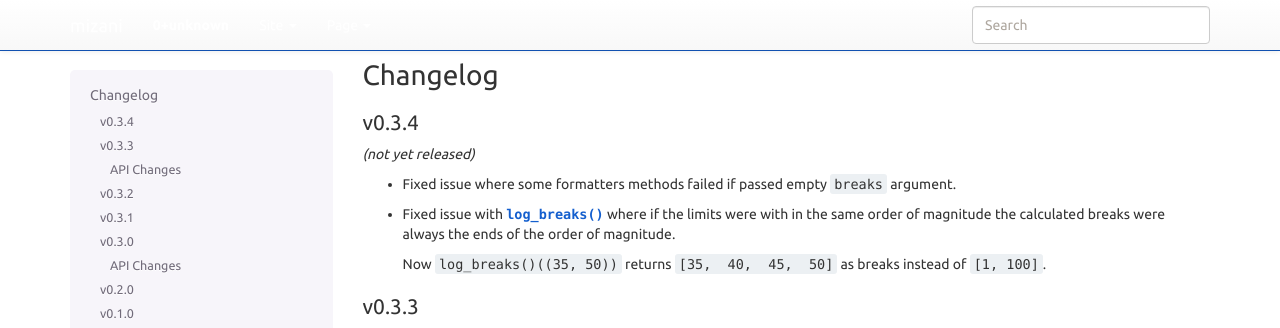
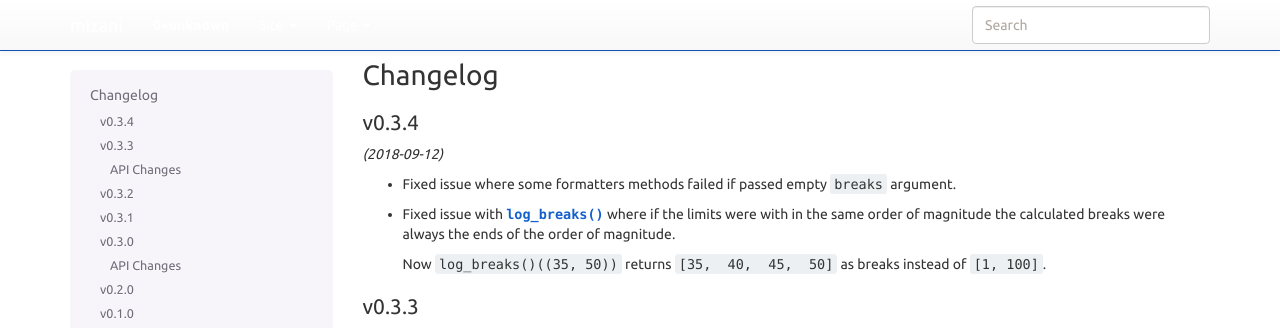
Before and after one commit to has2k1/mizani, a Sphinx documentation site: the page built from doc/changelog.rst, in a window 1280 px wide and 900 px high. Shown: the top 328 px of the window. Built offline with Sphinx 7.4.7, drawn with Linux system fonts in a browser that asks for light colours; nearby versions of some CDN libraries; library files that are not in the unit come from our copies; pages that are not in the unit, such as notebooks, are missing from menus.

Commit message:
Prepare changelog for release

```diff
--- a/doc/changelog.rst
+++ b/doc/changelog.rst
@@ -3,7 +3,7 @@ Changelog
 
 v0.3.4
 ------
-*(not yet released)*
+*(2018-09-12)*
 
 - Fixed issue where some formatters methods failed if passed empty
   ``breaks`` argument.
```
Also changed, not shown: 1 other file.
